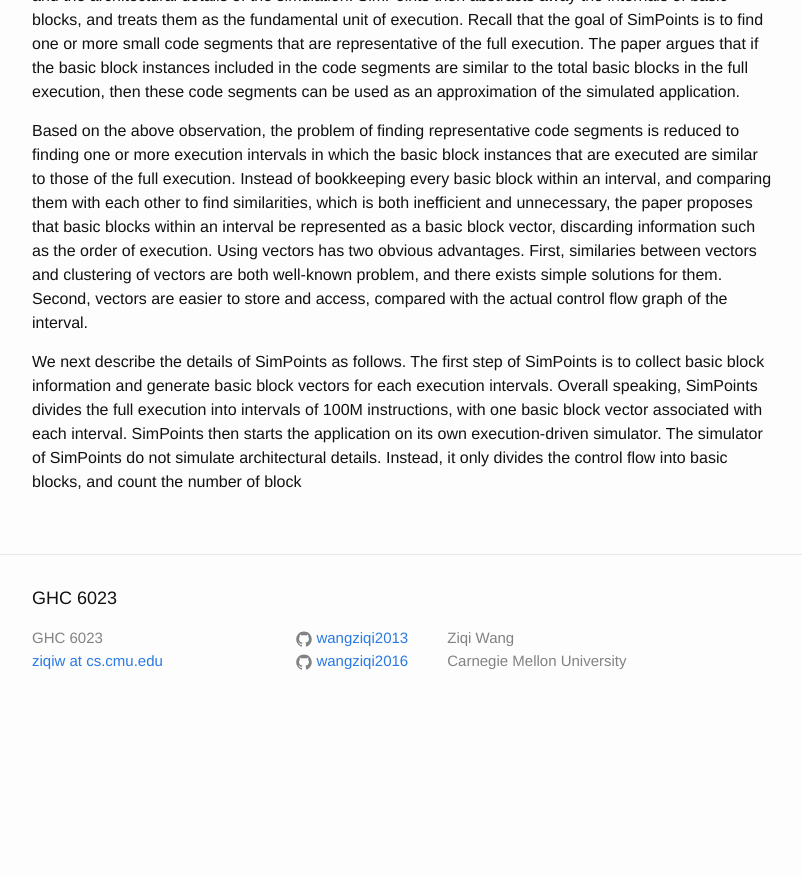
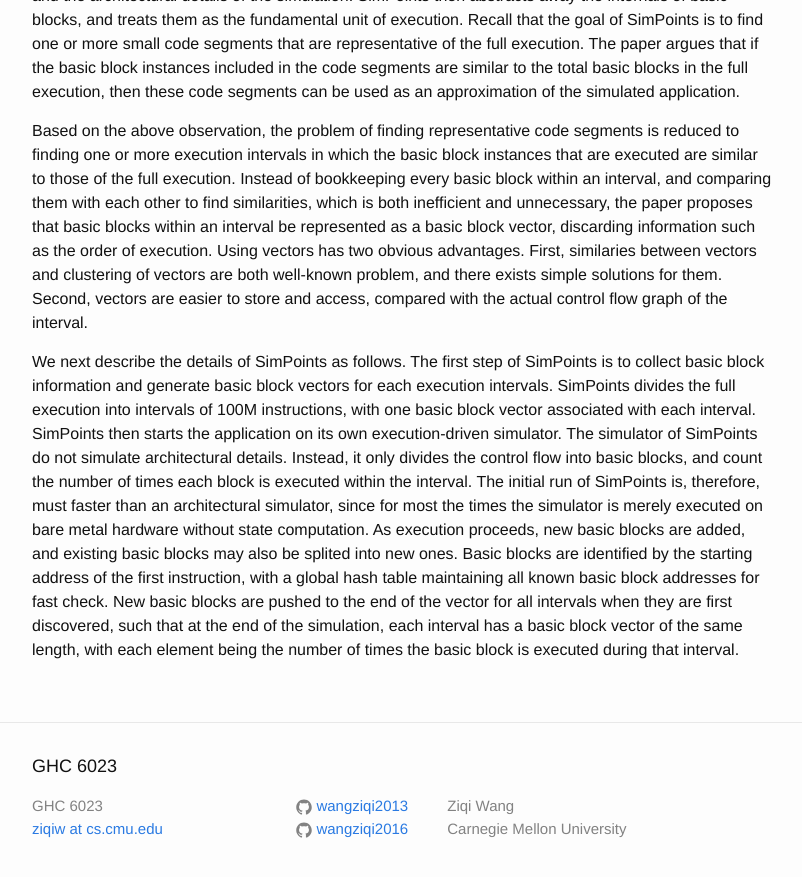
Before and after one commit to wangziqi2013/wangziqi2013.github.io, a Jekyll site: the page built from _posts/2020-07-29-simpoints.markdown, in a window 1280 px wide and 900 px high, scrolled down 1327 px. Shown: the top 877 px of the window, without its empty margins (238-1040 px from the left). Built offline with Jekyll 4.4.1, drawn with Linux system fonts in a browser that asks for light colours; before the commit the page ends 2059 px from its top, so only the background shows below that.

Commit message:
Adding hash table

```diff
--- a/_posts/2020-07-29-simpoints.markdown
+++ b/_posts/2020-07-29-simpoints.markdown
@@ -62,7 +62,15 @@ problem, and there exists simple solutions for them. Second, vectors are easier
 actual control flow graph of the interval.
 
 We next describe the details of SimPoints as follows. The first step of SimPoints is to collect basic block information
-and generate basic block vectors for each execution intervals. Overall speaking, SimPoints divides the full execution
-into intervals of 100M instructions, with one basic block vector associated with each interval. SimPoints then starts
-the application on its own execution-driven simulator. The simulator of SimPoints do not simulate architectural details.
-Instead, it only divides the control flow into basic blocks, and count the number of block
+and generate basic block vectors for each execution intervals. SimPoints divides the full execution into intervals of
+100M instructions, with one basic block vector associated with each interval. SimPoints then starts the application on
+its own execution-driven simulator. The simulator of SimPoints do not simulate architectural details. Instead, it only
+divides the control flow into basic blocks, and count the number of times each block is executed within the interval.
+The initial run of SimPoints is, therefore, must faster than an architectural simulator, since for most the times the
+simulator is merely executed on bare metal hardware without state computation.
+As execution proceeds, new basic blocks are added, and existing basic blocks may also be splited into new ones.
+Basic blocks are identified by the starting address of the first instruction, with a global hash table maintaining
+all known basic block addresses for fast check.
+New basic blocks are pushed to the end of the vector for all intervals when they are first discovered, such that at the
+end of the simulation, each interval has a basic block vector of the same length, with each element being the number of
+times the basic block is executed during that interval.
```
